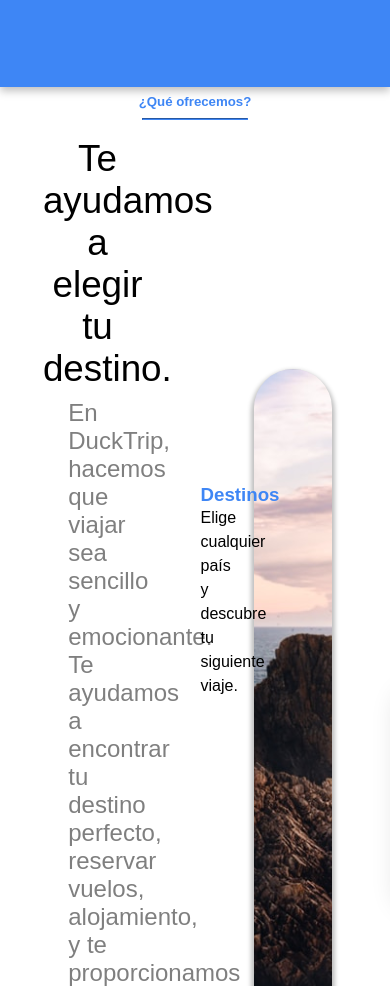
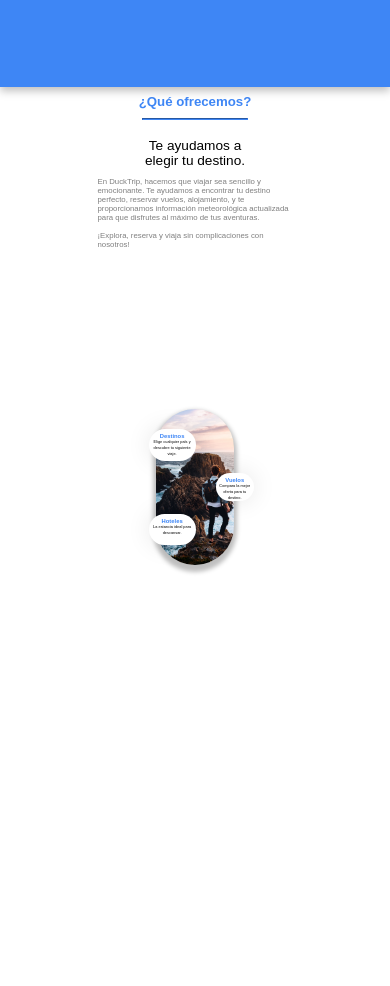
Before and after one commit to Conce131/ducktrip, a website built with Vite: page src/index.html in a window 390 px wide. Shown: the part 900-1886 px from the top of the page. Built offline with nearby package versions, Linux system fonts and the light colour scheme; files whose address does not match are found by name.

Commit message:
Fix responsive errors, and change classes on html

```diff
--- a/src/index.html
+++ b/src/index.html
@@ -70,11 +70,11 @@
         </div>
         <div class="photo">
           <div class="right-side">
-            <div class="photo1 photo-info">
+            <div class="photo-element photo-info">
               <h3>Destinos</h3>
               <p>Elige cualquier país y descubre tu siguiente viaje.</p>
             </div>
-            <div class="photo2 photo-info">
+            <div class="photo-element photo-info">
               <h3>Hoteles</h3>
               <p>La estancia ideal para descansar.</p>
             </div>
--- a/src/styles/index.css
+++ b/src/styles/index.css
@@ -195,40 +195,68 @@ nav h1 {
   height: 80%;
   margin-top: 2%;
   width: 100%;
+  justify-content: center;
+  gap: 10rem;
+  flex-wrap: wrap;
 }
 
 .information {
-  width: 50vw;
   border-radius: 56px;
+  width: 492px;
 }
 
 .information h2 {
   text-align: center;
-  font-size: 2.3rem;
+  font-size: 3.5vw;
   font-style: normal;
   font-weight: 400;
   line-height: normal;
-  width: 28vw;
-  margin: auto;
   padding-block: 5%;
 }
 
 .information p {
-  margin: auto;
-  font-size: 1.5rem;
+  font-size: 2vw;
   font-style: normal;
   font-weight: 400;
   line-height: normal;
-  width: 30%;
   color: #00000080;
+}
+/* stylelint-disable-next-line at-rule-empty-line-before */
+/* stylelint-disable-next-line media-feature-range-notation */
+@media (max-width: 1250px) {
+  .photo {
+    width: 50%;
+  }
+
+  .information{
+    width: 50%;
+  }
+}
+/* stylelint-disable-next-line at-rule-empty-line-before */
+/* stylelint-disable-next-line media-feature-range-notation */
+@media (max-width: 400px) {
+  .photo {
+    width: 50%;
+  }
+
+  .information{
+    width: 50%;
+  }
+}
+/* stylelint-disable-next-line at-rule-empty-line-before */
+/* stylelint-disable-next-line media-feature-range-notation */
+@media (max-width: 1250px) {
+  .photo {
+    width: 50%;
+  }
 }
 
 .photo {
-  margin: auto;
-  width: 20vw;
   background-color: #fff;
   border-radius: 75px;
   display: flex;
+  width: 20%;
+  height: 40vw;
   background-image: url("../assets/images/section2_image2.jpg");
   background-position: center;
   background-size: cover;
@@ -242,6 +270,7 @@ nav h1 {
   height: 100%;
   padding: 20px;
   box-sizing: border-box;
+  justify-content: space-between;
 }
 
 .left-side {
@@ -250,56 +279,45 @@ nav h1 {
   width: 50%;
   height: 100%;
   box-sizing: border-box;
+  justify-content: center;
 }
 
-.photo1 {
-  padding-block: 1rem;
+.photo-element {
+  padding-block: 1vw;
   background-color: #fff;
-  height: 15%;
-  width: 120%;
+  height: 8vw;
+  width: 12vw;
   border-radius: var(--border-radious-small-photos);
-  margin-top: 5rem;
-  margin-bottom: 20rem;
-  margin-left: -73px;
-  text-align: center;
-  box-shadow: 0 0 25px 0 #0000001a;
-}
-
-.photo2 {
-  padding-block: 1rem;
-  background-color: #fff;
-  height: 15%;
-  width: 120%;
-  border-radius: var(--border-radious-small-photos);
-  margin-top: 5rem;
-  margin-left: -73px;
+  margin-left: -7vw;
   text-align: center;
   box-shadow: 0 0 25px 0 #0000001a;
 }
 
 .photo3 {
-  padding-block: 1rem;
+  padding-block: 1vw;
   background-color: #fff;
-  height: 15%;
+  height: 18%;
   width: 100%;
   border-radius: var(--border-radious-small-photos);
   display: flex;
   flex-direction: column;
-  margin-top: 20rem;
   text-align: center;
   box-shadow: 0 0 25px 0 #0000001a;
-  margin-left: 100px;
+  margin-left: 5vw;
 }
 
 .photo-info h3 {
-  height: 10%;
+  height: 1.5vw;
   color: var(--blueduck);
+  font-size: 1.5vw;
+
 }
 
 .photo-info p {
   width: 90%;
-  height: 80%;
+  height: 90%;
   margin: auto;
+  font-size: 1vw;
 }
 
 .section1-container {
```
